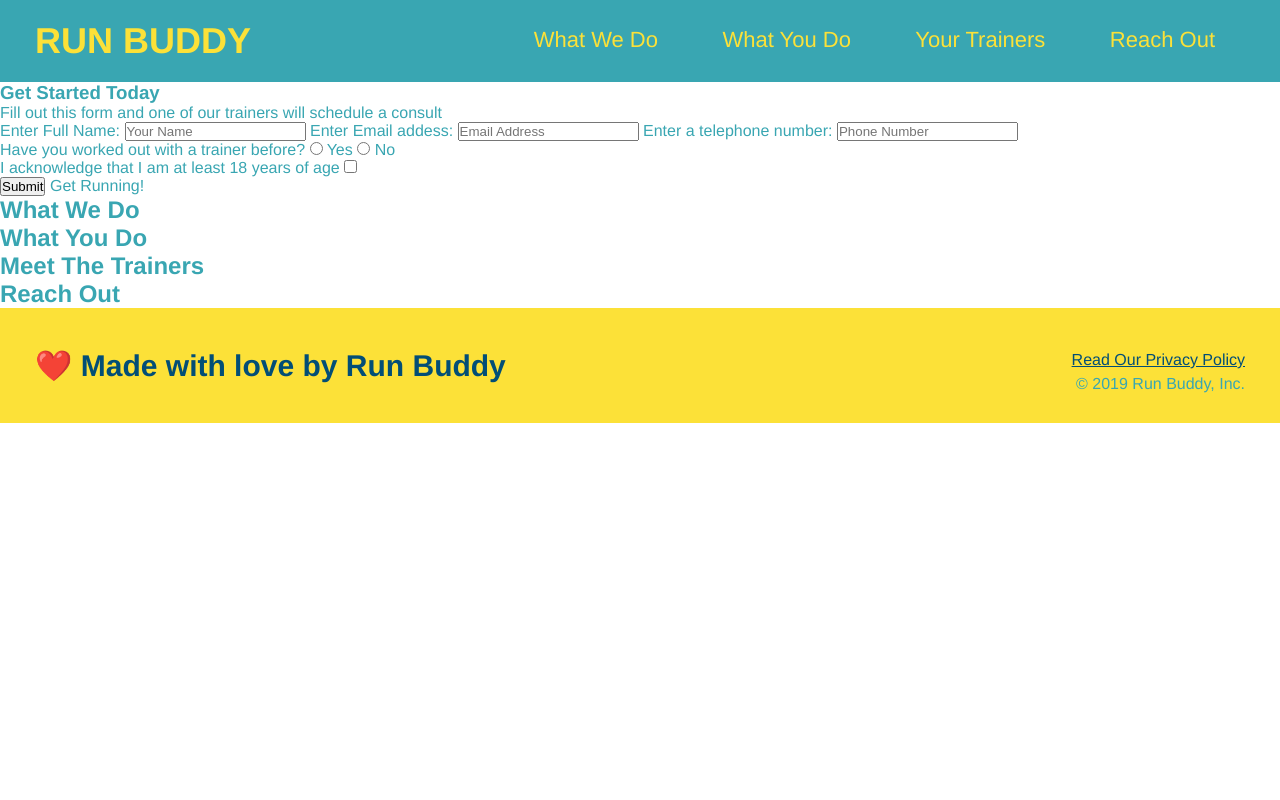
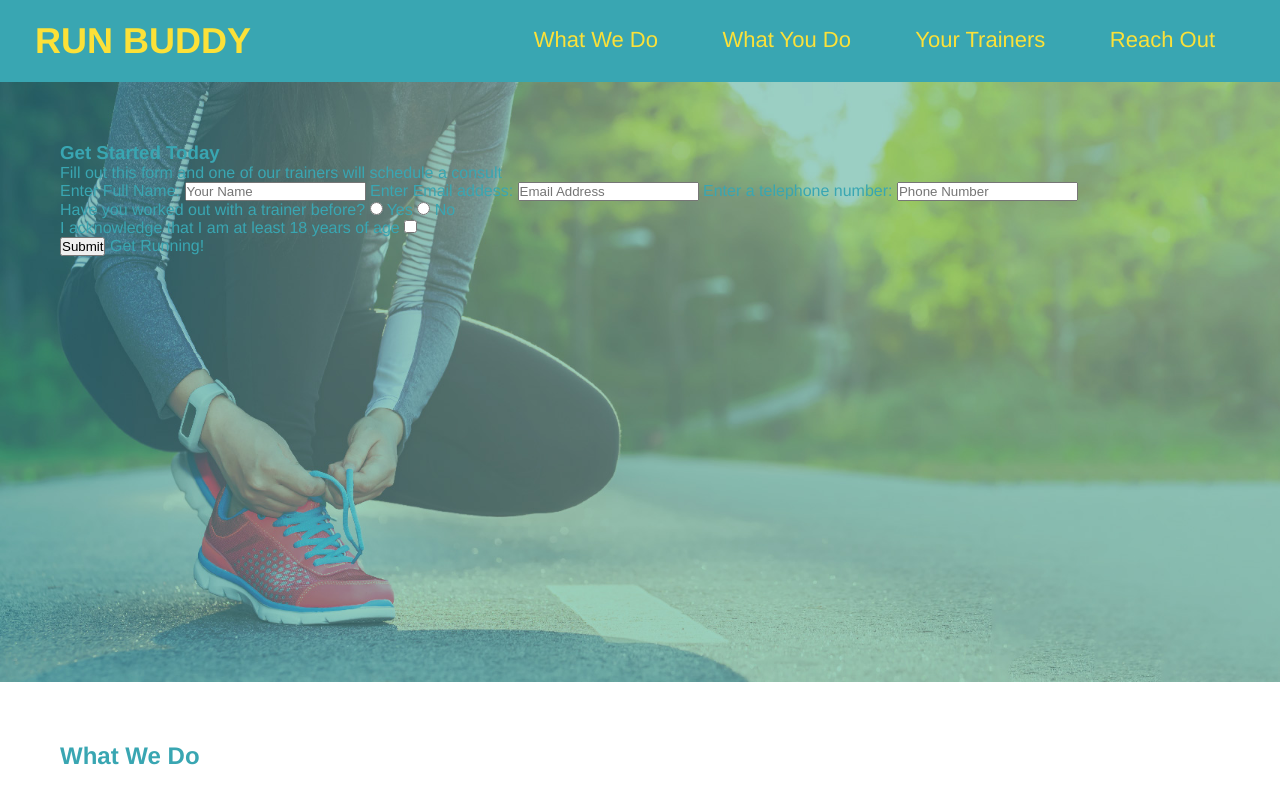
Before and after one commit to amartinezjr7/run-buddy, a plain HTML site: page index.html in a window 1280 px wide. Shown: the top 800 px of the page. Drawn offline with Linux system fonts and the light colour scheme.

Commit message:
added more items to css file

```diff
--- a/assets/css/style.css
+++ b/assets/css/style.css
@@ -63,3 +63,14 @@ footer div {
 footer a{
     color: #024e76;
 }
+
+section {
+    padding: 60px;
+}
+/*Hero Style Start*/
+.hero {
+    background-image: url(../images/hero-bg.jpg);
+    height: 600px;
+    background-size: cover;
+}
+/*Hero Style End*/
--- a/index.html
+++ b/index.html
@@ -32,8 +32,8 @@
             </nav>
         </header>
 
-        <!--her/jumbotron-->
-        <section>
+        <!--hero/jumbotron-->
+        <section class="hero">
             <div>
                 <h3>Get Started Today</h3>
                 <!--The <p> element represent paragraph and can be used to render the text in the page body.-->
```
Also changed, not shown: assets/images/hero-bg.jpg (added).
